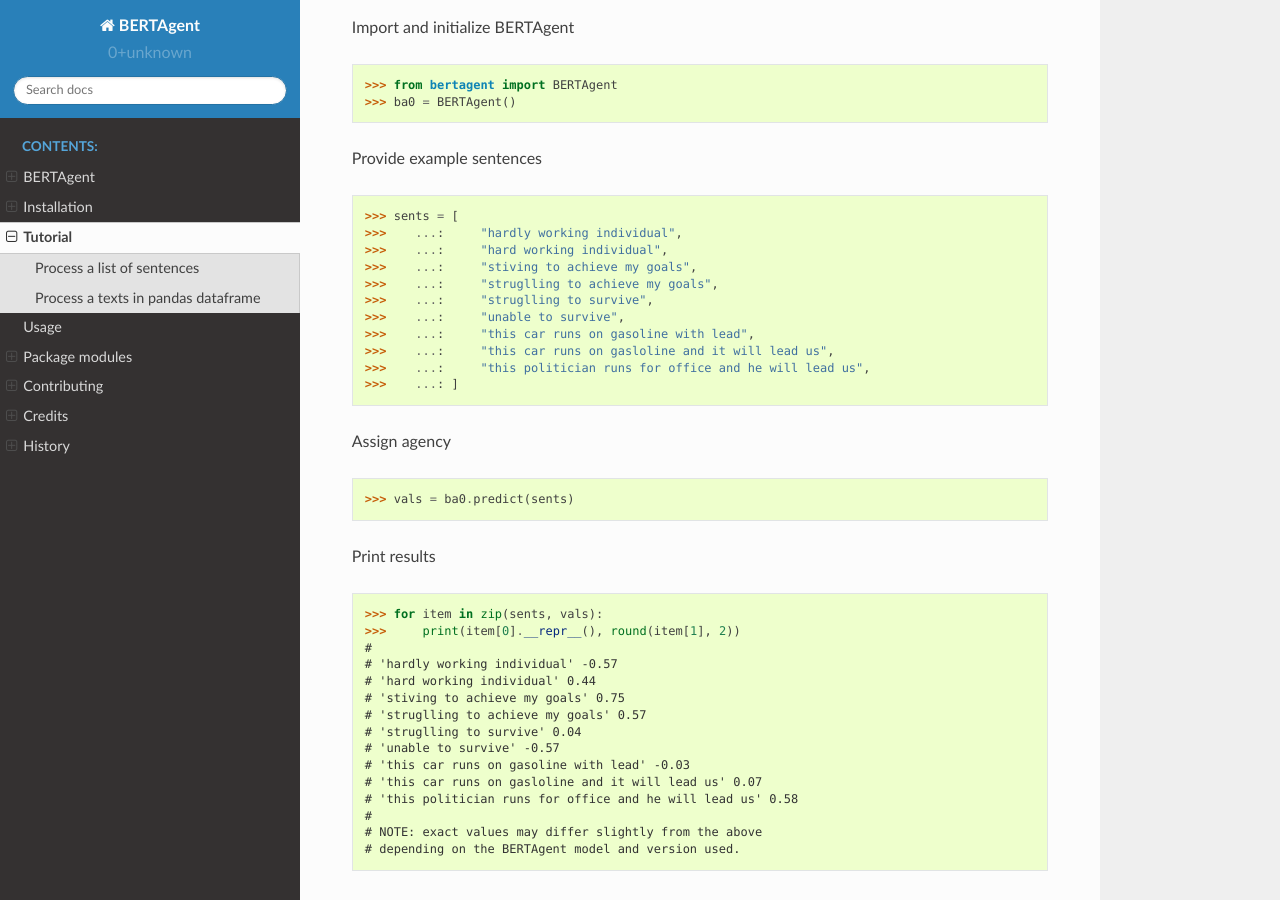
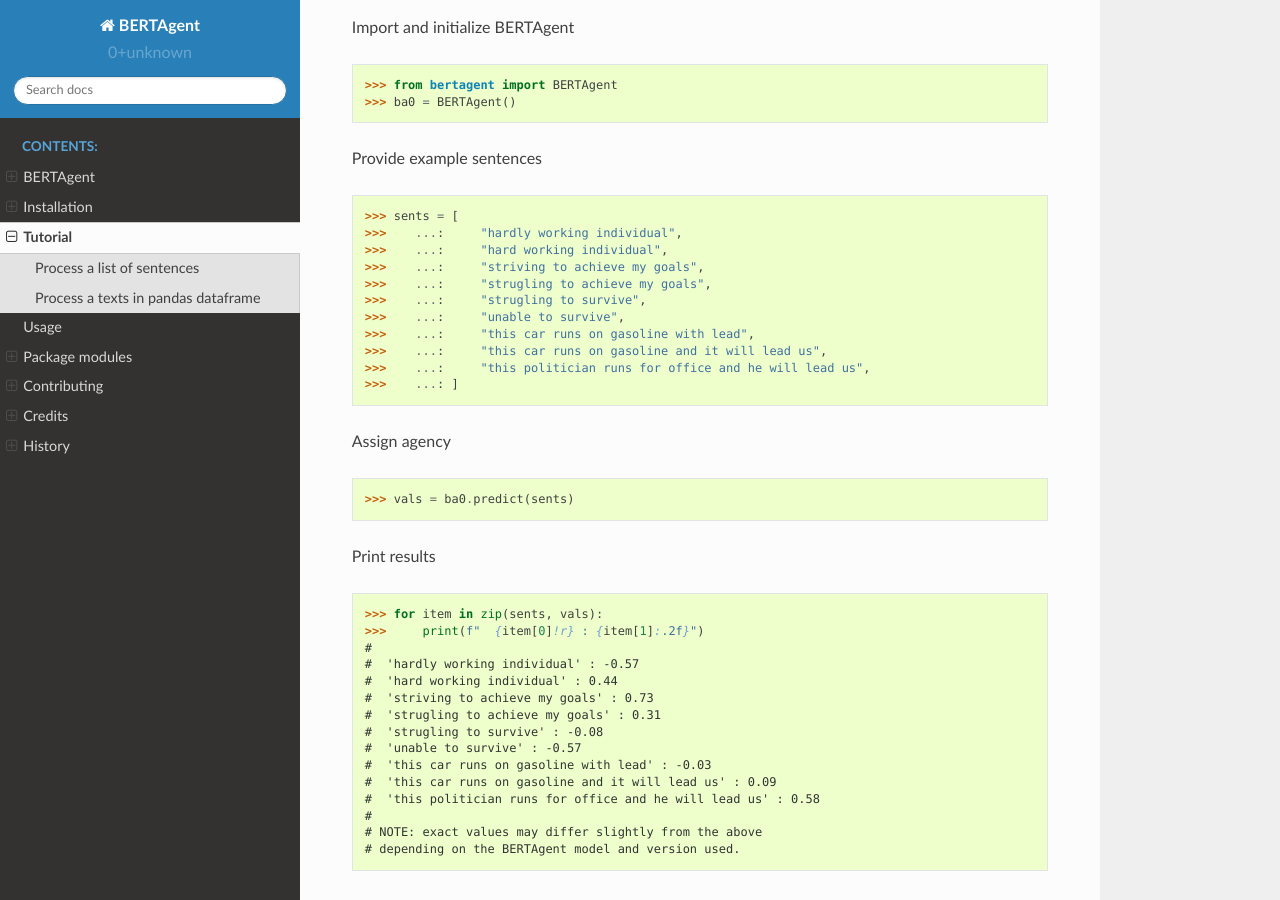
Before and after one commit to cogsys-io/bertagent, a Sphinx documentation site: the page built from docs/source/tutorial.rst, in a window 1280 px wide and 900 px high, scrolled down 247 px. Built offline with Sphinx 7.4.7 and the Read the Docs theme 2.0.0, drawn with Linux system fonts in a browser that asks for light colours.

Commit message:
fix: docs/tutorial (spelling)

```diff
--- a/docs/source/tutorial.rst
+++ b/docs/source/tutorial.rst
@@ -23,12 +23,12 @@
     >>> sents = [
     >>>    ...:     "hardly working individual",
     >>>    ...:     "hard working individual",
-    >>>    ...:     "stiving to achieve my goals",
-    >>>    ...:     "struglling to achieve my goals",
-    >>>    ...:     "struglling to survive",
+    >>>    ...:     "striving to achieve my goals",
+    >>>    ...:     "strugling to achieve my goals",
+    >>>    ...:     "strugling to survive",
     >>>    ...:     "unable to survive",
     >>>    ...:     "this car runs on gasoline with lead",
-    >>>    ...:     "this car runs on gasloline and it will lead us",
+    >>>    ...:     "this car runs on gasoline and it will lead us",
     >>>    ...:     "this politician runs for office and he will lead us",
     >>>    ...: ]
 
@@ -45,17 +45,17 @@
 .. code-block:: python
 
     >>> for item in zip(sents, vals):
-    >>>     print(item[0].__repr__(), round(item[1], 2))
+    >>>     print(f"  {item[0]!r} : {item[1]:.2f}")
     #
-    # 'hardly working individual' -0.57
-    # 'hard working individual' 0.44
-    # 'stiving to achieve my goals' 0.75
-    # 'struglling to achieve my goals' 0.57
-    # 'struglling to survive' 0.04
-    # 'unable to survive' -0.57
-    # 'this car runs on gasoline with lead' -0.03
-    # 'this car runs on gasloline and it will lead us' 0.07
-    # 'this politician runs for office and he will lead us' 0.58
+    #  'hardly working individual' : -0.57
+    #  'hard working individual' : 0.44
+    #  'striving to achieve my goals' : 0.73
+    #  'strugling to achieve my goals' : 0.31
+    #  'strugling to survive' : -0.08
+    #  'unable to survive' : -0.57
+    #  'this car runs on gasoline with lead' : -0.03
+    #  'this car runs on gasoline and it will lead us' : 0.09
+    #  'this politician runs for office and he will lead us' : 0.58
     #
     # NOTE: exact values may differ slightly from the above
     # depending on the BERTAgent model and version used.
```
